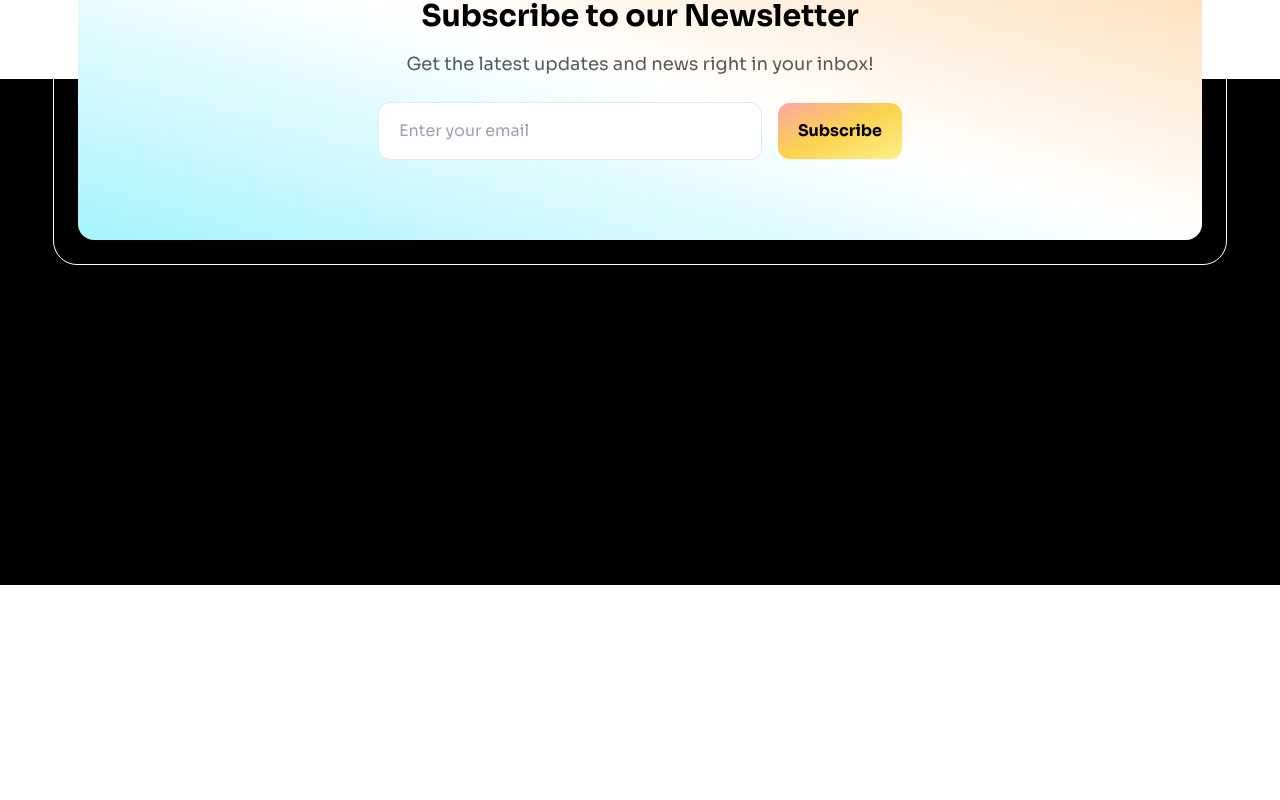
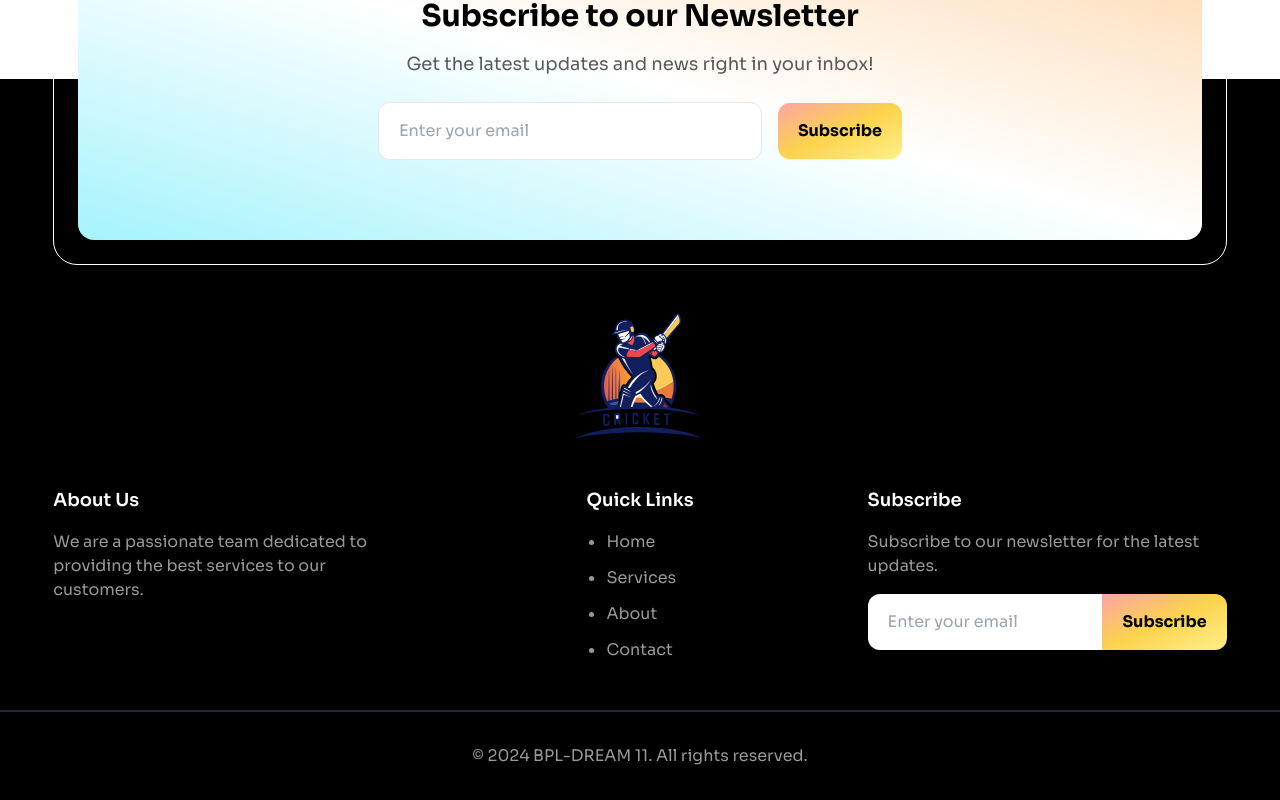
Before and after one commit to RaisulKayesRaka/Dream-11, a React (Vite) app: page / in a window 1280 px wide. Shown: the part 3877-4677 px from the top of the page. Before the commit the page ends 4462 px from the top, so only its background shows below. Built offline with nearby package versions, Linux system fonts and the light colour scheme.

Commit message:
Add footer section

```diff
--- a/src/Footer.jsx
+++ b/src/Footer.jsx
@@ -1,6 +1,62 @@
-
 export default function Footer() {
   return (
-    <div className="h-80 bg-black">Footer</div>
-  )
+    <section className="bg-black text-white">
+      <div className="w-11/12 max-w-[1320px] mx-auto py-12">
+        <div className="flex items-center justify-center mb-12">
+          <img className="w-32" src="../src/assets/logo.svg" alt="" />
+        </div>
+        <div className="grid grid-cols-1 md:grid-cols-2 lg:grid-cols-3 gap-12 md:place-items-center md:items-start">
+          <div className="space-y-4">
+            <h3 className="font-semibold text-lg">About Us</h3>
+            <p className="text-[#FFFFFF99]">
+              We are a passionate team dedicated to providing the best services
+              to our customers.
+            </p>
+          </div>
+          <div className="space-y-4">
+            <h3 className="font-semibold text-lg">Quick Links</h3>
+            <ul className="text-[#FFFFFF99] space-y-3 list-disc ml-5">
+              <li>
+                <a href="">Home</a>
+              </li>
+              <li>
+                <a href="">Services</a>
+              </li>
+              <li>
+                <a href="">About</a>
+              </li>
+              <li>
+                <a href="">Contact</a>
+              </li>
+            </ul>
+          </div>
+          <div className="space-y-4">
+            <h3 className="font-semibold text-lg">Subscribe</h3>
+            <p className="text-[#FFFFFF99]">
+              Subscribe to our newsletter for the latest updates.
+            </p>
+            <form action="" className="flex items-center">
+              <input
+                className="max-w-sm w-full rounded-s-xl px-3 py-2 md:px-4 md:py-3 lg:px-5 lg:py-4"
+                type="email"
+                placeholder="Enter your email"
+              />
+              <button
+                className="bg-gradient-to-br from-red-300 via-amber-300 to-yellow-200 shadow-sm text-black rounded-e-xl px-3 py-2 md:px-4 md:py-3 lg:px-5 lg:py-4 font-bold"
+                type="submit"
+              >
+                Subscribe
+              </button>
+            </form>
+          </div>
+        </div>
+      </div>
+      <hr className="border border-gray-800" />
+      <div>
+        <p className="text-[#FFFFFF99] text-center py-8">
+          &copy; 2024 BPL-DREAM 11. All rights reserved.
+        </p>
+      </div>
+    </section>
+  );
 }
```
